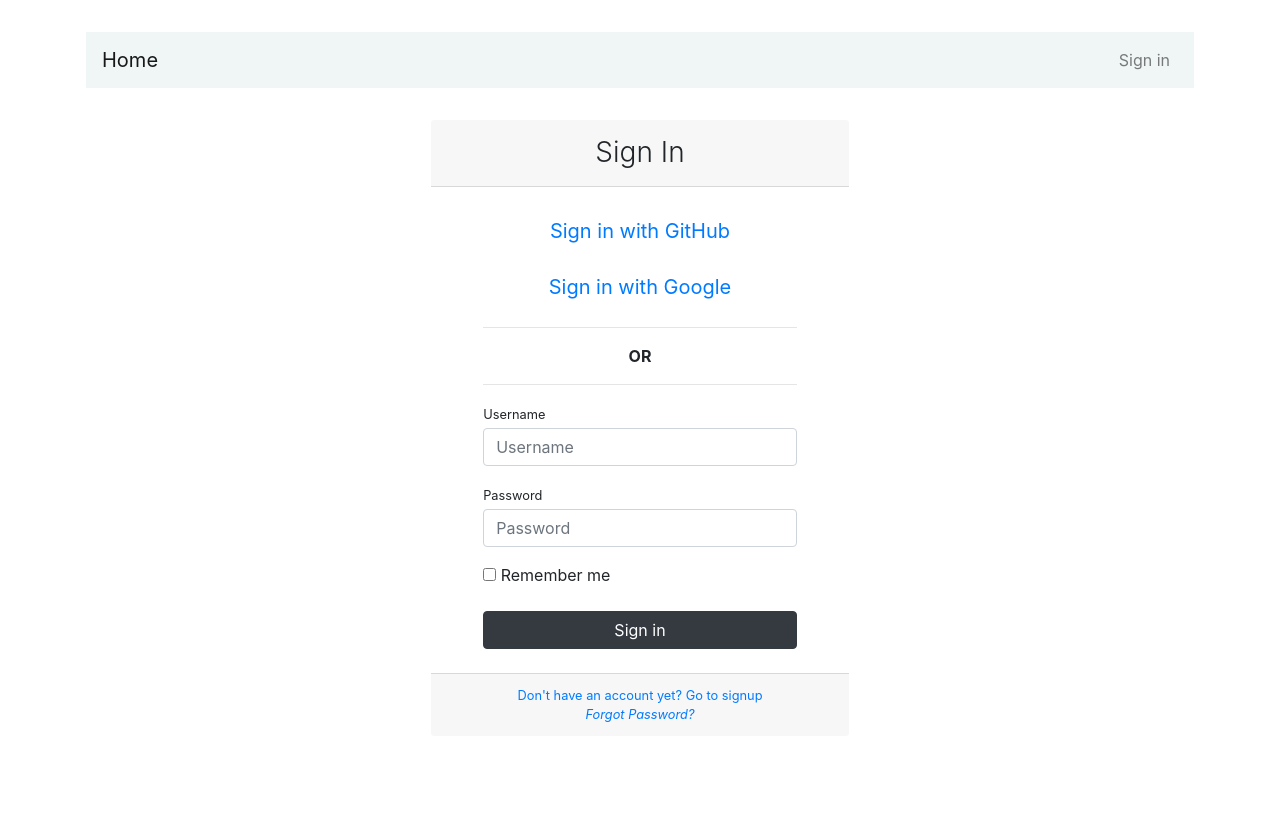
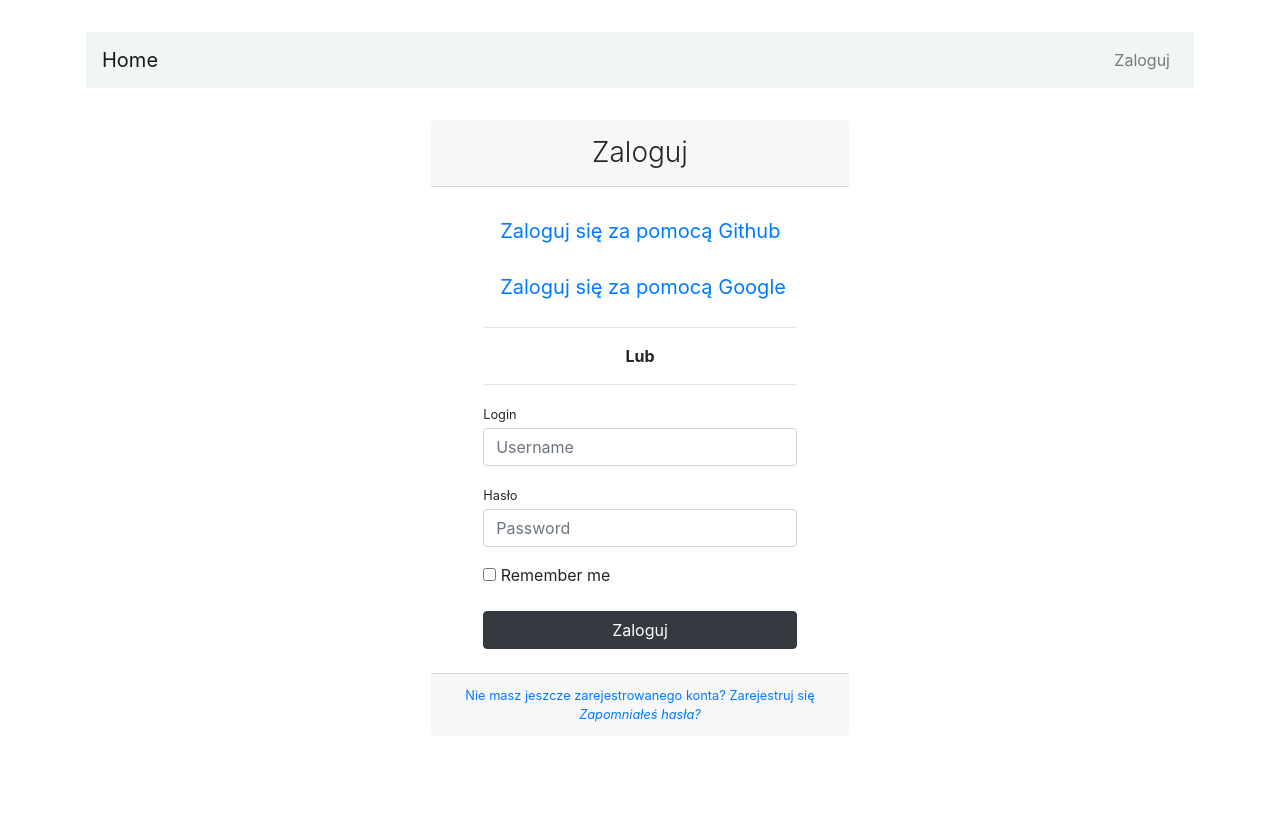
Before and after one commit to blakouw/SegmentationFault, a Django app: page /login/ in a window 1280 px wide. Run offline with Django 3.2, Linux system fonts and the light colour scheme; some libraries are stand-ins or nearby versions.

Commit message:
Ładniej

```diff
--- a/users/templates/users/base.html
+++ b/users/templates/users/base.html
@@ -25,10 +25,10 @@
             <div class="collapse navbar-collapse" id="navbarCollapse">
                 <div class="navbar-nav ml-auto">
                   {% if user.is_authenticated %}
-                    <a href="{% url 'users-profile' %}" class="nav-item nav-link">Profile</a>
-                    <a href="{% url 'logout' %}" class="nav-item nav-link">Logout</a>
+                    <a href="{% url 'users-profile' %}" class="nav-item nav-link">Profil</a>
+                    <a href="{% url 'logout' %}" class="nav-item nav-link">Wyloguj</a>
                   {% else %}
-                    <a href="{% url 'login' %}" class="nav-item nav-link">Sign in</a>
+                    <a href="{% url 'login' %}" class="nav-item nav-link">Zaloguj</a>
                   {% endif %}
 
                 </div>
--- a/users/templates/users/login.html
+++ b/users/templates/users/login.html
@@ -7,7 +7,7 @@
                 <div class="col-lg-5">
                     <div class="card shadow-lg border-0 rounded-lg mt-0 mb-3">
                         <div class="card-header justify-content-center">
-                          <h3 class="font-weight-light my-1 text-center">Sign In</h3>
+                          <h3 class="font-weight-light my-1 text-center">Zaloguj</h3>
                         </div>
                         {% if form.errors %}
                             <div class="alert alert-danger alert-dismissible" role="alert">
@@ -28,13 +28,13 @@
                                     <div class="col-md-10 offset-md-1">
                                         <div class="form-group">
                                             <a href="{% url 'social:begin' 'github' %}"
-                                                   class="btn btn-link btn-lg active btn-block">Sign in with GitHub</a>
+                                                   class="btn btn-link btn-lg active btn-block">Zaloguj się za pomocą Github</a>
                                             <a href="{% url 'social:begin' 'google-oauth2' %}"
-                                                   class="btn btn-link btn-lg active btn-block">Sign in with Google</a>
+                                                   class="btn btn-link btn-lg active btn-block">Zaloguj się za pomocą Google</a>
                                             <hr>
-                                            <p class="text-center"><strong>OR</strong></p>
+                                            <p class="text-center"><strong>Lub</strong></p>
                                             <hr>
-                                            <label class="small mb-1">Username</label>
+                                            <label class="small mb-1">Login</label>
                                             {{ form.username }}
                                         </div>
                                     </div>
@@ -42,7 +42,7 @@
                                 <div class="form-row">
                                     <div class="col-md-10 offset-md-1">
                                         <div class="form-group">
-                                          <label class="small mb-1">Password</label>
+                                          <label class="small mb-1">Hasło</label>
                                           {{ form.password }}
                                         </div>
                                     </div>
@@ -59,7 +59,7 @@
                                 <div class="form-row">
                                     <div class="col-md-10 offset-md-1">
                                         <div class="form-group mt-0 mb-1">
-                                          <button name="login" class="col-md-12 btn btn-dark" id="login">Sign in</button>
+                                          <button name="login" class="col-md-12 btn btn-dark" id="login">Zaloguj</button>
                                         </div>
                                     </div>
                                 </div>
@@ -67,8 +67,8 @@
                         </div>
                         <div class="card-footer text-center">
                             <div class="small">
-                                <a href="{% url 'users-register' %}">Don't have an account yet? Go to signup</a><br>
-                                <a href="{% url 'password_reset' %}"><i>Forgot Password?</i></a>
+                                <a href="{% url 'users-register' %}">Nie masz jeszcze zarejestrowanego konta? Zarejestruj się</a><br>
+                                <a href="{% url 'password_reset' %}"><i>Zapomniałeś hasła?</i></a>
                             </div>
                         </div>
                     </div>
--- a/users/templates/users/logout.html
+++ b/users/templates/users/logout.html
@@ -3,11 +3,11 @@
 {% block content %}
     <div class="card" style="width: 18rem;">
         <div class="card-body">
-        <h5 class="card-title">You have been logged out</h5>
+        <h5 class="card-title">Zostałeś wylogowany</h5>
         <p class="card-text">
-            Thanks for your time, contact me for any comments or suggestions using my email address.
+            Dziękujemy
         </p>
-        <br><hr><a href="{% url 'login' %}" class="btn btn-primary">Zaloguj sie ponownie</a>
+        <br><hr><a href="{% url 'login' %}" class="btn btn-primary">Zaloguj się ponownie</a>
         </div>
     </div>
 
--- a/users/templates/users/password_reset_complete.html
+++ b/users/templates/users/password_reset_complete.html
@@ -5,7 +5,7 @@
             <div class="col-lg-5">
                 <div class="card shadow-lg border-0 rounded-lg mt-0 mb-3">
                     <div class="alert alert-info">
-                        Your password has been set. You may go ahead and <a href="{% url 'login' %}">Login Here</a>
+                        Twoje hasło zostało zmienione. Możesz się teraz <a href="{% url 'login' %}">zalogować</a>
                     </div>
                 </div>
             </div>
```
Also changed, not shown: users/templates/users/change_password.html (+5 -5 lines), users/templates/users/home.html (+4 -4 lines), users/templates/users/password_reset.html (+4 -4 lines), users/templates/users/password_reset_confirm.html (+5 -6 lines), users/templates/users/password_reset_email.html (+5 -6 lines), users/templates/users/profile.html (+6 -6 lines), users/templates/users/register.html (+8 -8 lines), 1 other file.
